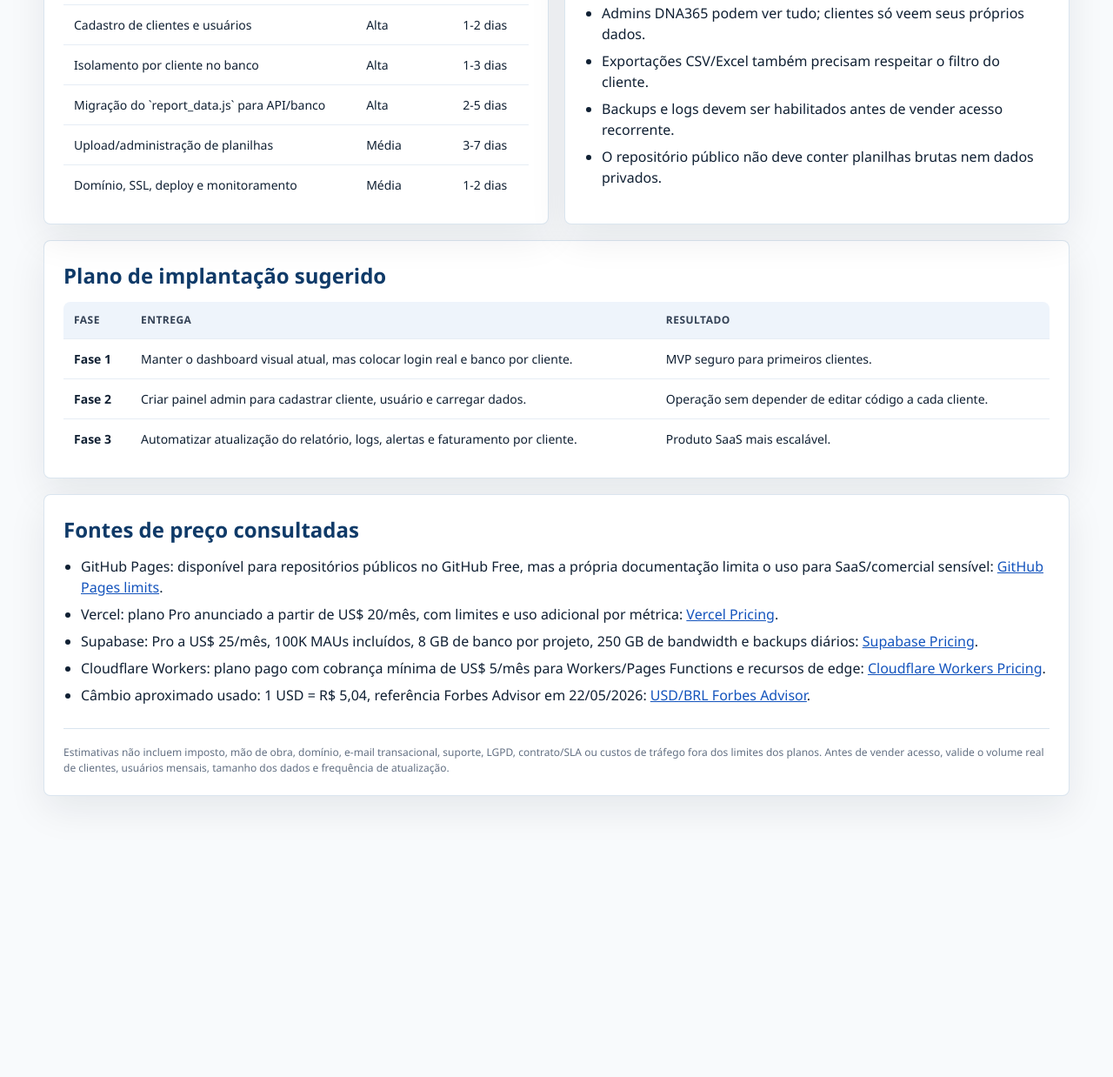
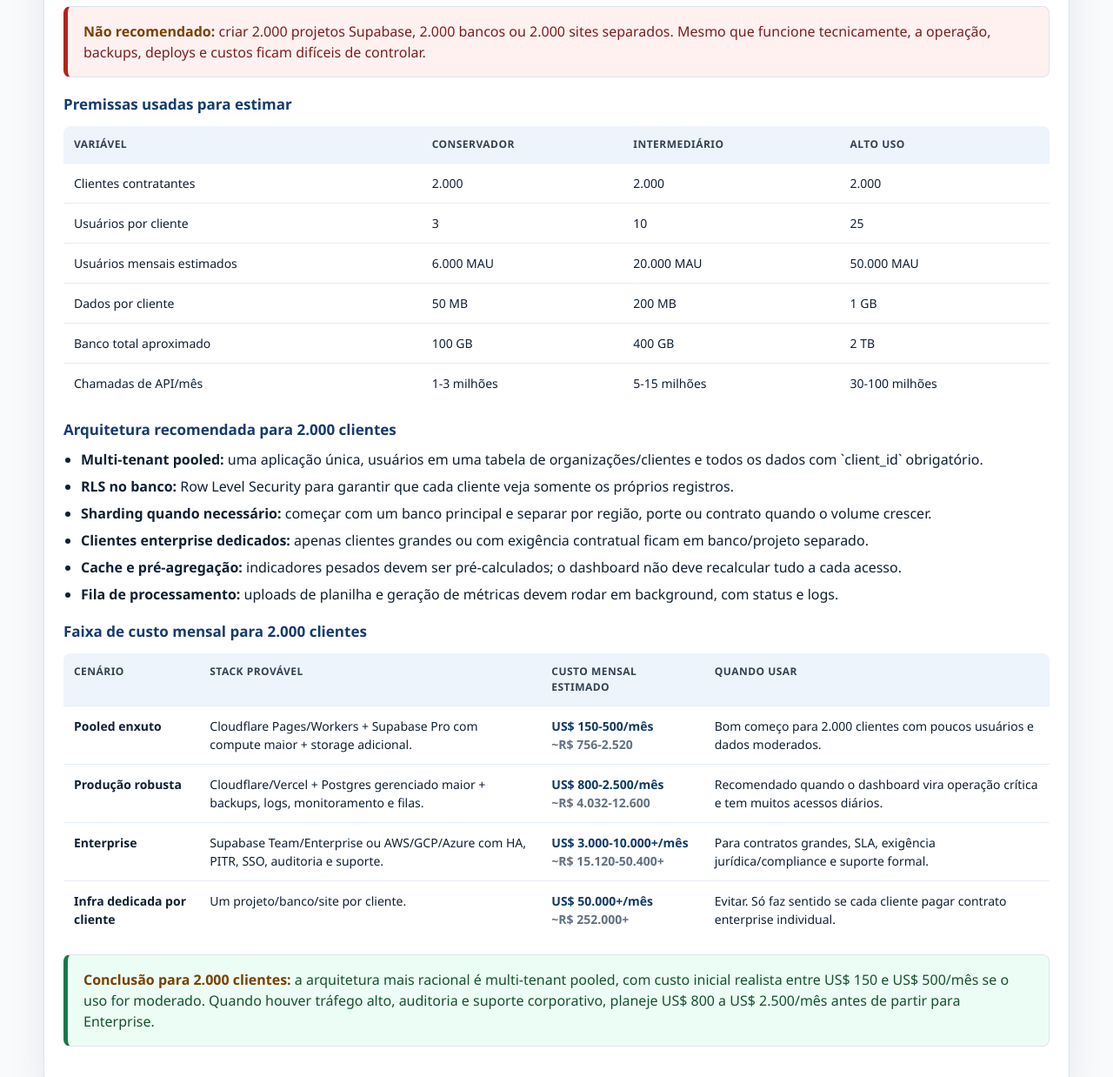
Before and after one commit to paulosmoura/reports-showcase, a plain HTML site: page plano_publicacao_dash_clientes.html in a window 1280 px wide. Shown: the part 2023-3261 px from the top of the page at 87% size. Before the commit the page ends 2992 px from the top, so only its background shows below. Drawn offline with Linux system fonts and the light colour scheme.

Commit message:
Add large customer publishing scenario

```diff
--- a/plano_publicacao_dash_clientes.html
+++ b/plano_publicacao_dash_clientes.html
@@ -320,6 +320,115 @@
       </table>
     </section>
 
+    <section class="panel" style="margin-top:18px">
+      <h2>Cenário maior: 2.000 clientes</h2>
+      <p>Para 2.000 clientes, o ponto crítico deixa de ser somente hospedagem e passa a ser arquitetura multi-tenant, governança de acesso, volume de dados, suporte e observabilidade. A recomendação é usar poucos ambientes compartilhados bem isolados, e não criar uma infraestrutura separada para cada cliente.</p>
+      <div class="callout danger">
+        <strong>Não recomendado:</strong> criar 2.000 projetos Supabase, 2.000 bancos ou 2.000 sites separados. Mesmo que funcione tecnicamente, a operação, backups, deploys e custos ficam difíceis de controlar.
+      </div>
+      <h3>Premissas usadas para estimar</h3>
+      <table>
+        <thead>
+          <tr>
+            <th>Variável</th>
+            <th>Conservador</th>
+            <th>Intermediário</th>
+            <th>Alto uso</th>
+          </tr>
+        </thead>
+        <tbody>
+          <tr>
+            <td>Clientes contratantes</td>
+            <td>2.000</td>
+            <td>2.000</td>
+            <td>2.000</td>
+          </tr>
+          <tr>
+            <td>Usuários por cliente</td>
+            <td>3</td>
+            <td>10</td>
+            <td>25</td>
+          </tr>
+          <tr>
+            <td>Usuários mensais estimados</td>
+            <td>6.000 MAU</td>
+            <td>20.000 MAU</td>
+            <td>50.000 MAU</td>
+          </tr>
+          <tr>
+            <td>Dados por cliente</td>
+            <td>50 MB</td>
+            <td>200 MB</td>
+            <td>1 GB</td>
+          </tr>
+          <tr>
+            <td>Banco total aproximado</td>
+            <td>100 GB</td>
+            <td>400 GB</td>
+            <td>2 TB</td>
+          </tr>
+          <tr>
+            <td>Chamadas de API/mês</td>
+            <td>1-3 milhões</td>
+            <td>5-15 milhões</td>
+            <td>30-100 milhões</td>
+          </tr>
+        </tbody>
+      </table>
+
+      <h3>Arquitetura recomendada para 2.000 clientes</h3>
+      <ul>
+        <li><strong>Multi-tenant pooled:</strong> uma aplicação única, usuários em uma tabela de organizações/clientes e todos os dados com `client_id` obrigatório.</li>
+        <li><strong>RLS no banco:</strong> Row Level Security para garantir que cada cliente veja somente os próprios registros.</li>
+        <li><strong>Sharding quando necessário:</strong> começar com um banco principal e separar por região, porte ou contrato quando o volume crescer.</li>
+        <li><strong>Clientes enterprise dedicados:</strong> apenas clientes grandes ou com exigência contratual ficam em banco/projeto separado.</li>
+        <li><strong>Cache e pré-agregação:</strong> indicadores pesados devem ser pré-calculados; o dashboard não deve recalcular tudo a cada acesso.</li>
+        <li><strong>Fila de processamento:</strong> uploads de planilha e geração de métricas devem rodar em background, com status e logs.</li>
+      </ul>
+
+      <h3>Faixa de custo mensal para 2.000 clientes</h3>
+      <table>
+        <thead>
+          <tr>
+            <th>Cenário</th>
+            <th>Stack provável</th>
+            <th>Custo mensal estimado</th>
+            <th>Quando usar</th>
+          </tr>
+        </thead>
+        <tbody>
+          <tr>
+            <td><strong>Pooled enxuto</strong></td>
+            <td>Cloudflare Pages/Workers + Supabase Pro com compute maior + storage adicional.</td>
+            <td class="price">US$ 150-500/mês<br><span class="muted">~R$ 756-2.520</span></td>
+            <td>Bom começo para 2.000 clientes com poucos usuários e dados moderados.</td>
+          </tr>
+          <tr>
+            <td><strong>Produção robusta</strong></td>
+            <td>Cloudflare/Vercel + Postgres gerenciado maior + backups, logs, monitoramento e filas.</td>
+            <td class="price">US$ 800-2.500/mês<br><span class="muted">~R$ 4.032-12.600</span></td>
+            <td>Recomendado quando o dashboard vira operação crítica e tem muitos acessos diários.</td>
+          </tr>
+          <tr>
+            <td><strong>Enterprise</strong></td>
+            <td>Supabase Team/Enterprise ou AWS/GCP/Azure com HA, PITR, SSO, auditoria e suporte.</td>
+            <td class="price">US$ 3.000-10.000+/mês<br><span class="muted">~R$ 15.120-50.400+</span></td>
+            <td>Para contratos grandes, SLA, exigência jurídica/compliance e suporte formal.</td>
+          </tr>
+          <tr>
+            <td><strong>Infra dedicada por cliente</strong></td>
+            <td>Um projeto/banco/site por cliente.</td>
+            <td class="price">US$ 50.000+/mês<br><span class="muted">~R$ 252.000+</span></td>
+            <td>Evitar. Só faz sentido se cada cliente pagar contrato enterprise individual.</td>
+          </tr>
+        </tbody>
+      </table>
+
+      <div class="callout ok">
+        <strong>Conclusão para 2.000 clientes:</strong> a arquitetura mais racional é multi-tenant pooled, com custo inicial realista entre US$ 150 e US$ 500/mês se o uso for moderado. Quando houver tráfego alto, auditoria e suporte corporativo, planeje US$ 800 a US$ 2.500/mês antes de partir para Enterprise.
+      </div>
+    </section>
+
     <section class="grid two" style="margin-top:18px">
       <div class="panel">
         <h2>O que precisa ser desenvolvido</h2>
```
